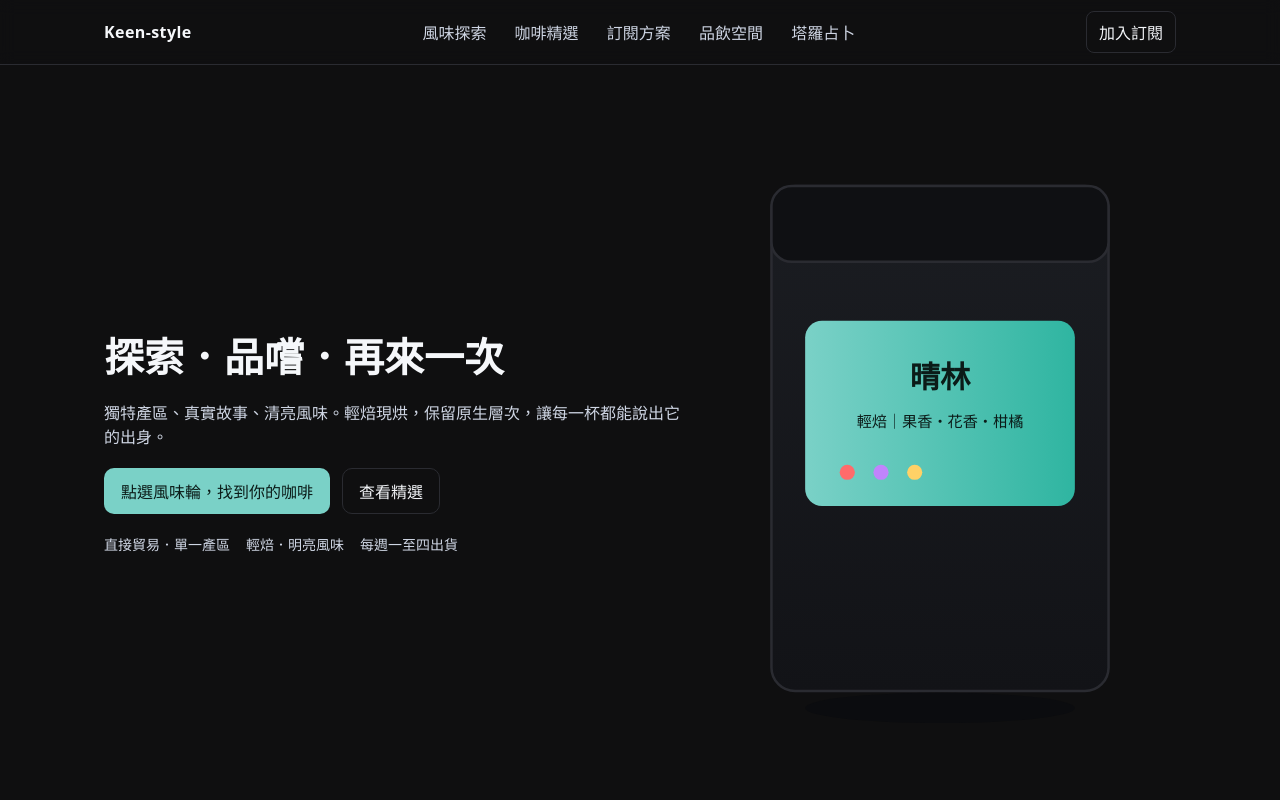
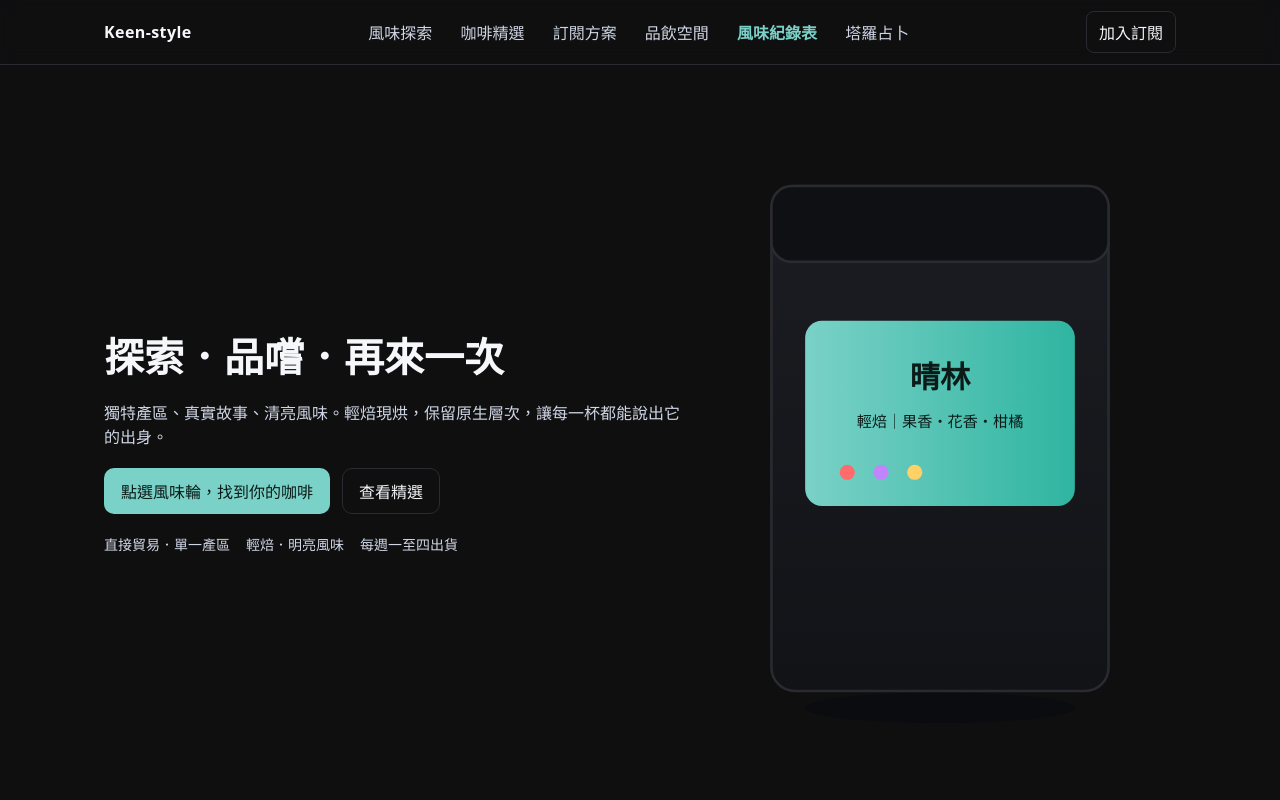
Before and after one commit to miketang5drinks/coffeefamous, a plain HTML site: page index.html in a window 1280 px wide. Shown: the top 800 px of the page. Drawn offline with Linux system fonts and the light colour scheme.

Commit message:
Update index.html

```diff
--- a/index.html
+++ b/index.html
@@ -18,6 +18,9 @@
         <a href="#products">咖啡精選</a>
         <a href="#subscription">訂閱方案</a>
         <a href="#bar">品飲空間</a>
+        <a href="https://miketang5drinks.github.io/coffeefamous/cc-flavour/"
+   style="color:#7ad1c7; font-weight:600;">
+   風味紀錄表
         <a href="https://miketang5drinks.github.io/coffeefamous/tarot">塔羅占卜</a>
 </a>
       </nav>
```
